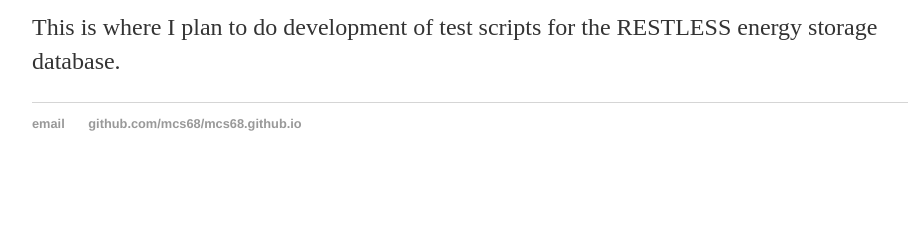
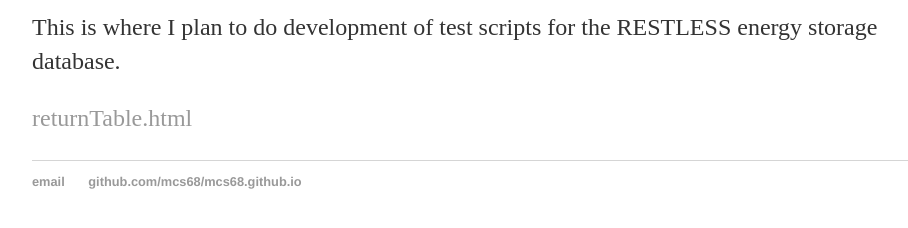
Before and after one commit to mcs68/mcs68.github.io, a plain HTML site: page index.html in a window 1280 px wide. Shown: the part 136-364 px from the top of the page, without its empty margins (160-1068 px from the left). Drawn offline with Linux system fonts and the light colour scheme.

Commit message:
Update index.html
Adding link to returnTable

```diff
--- a/index.html
+++ b/index.html
@@ -10,6 +10,7 @@
     		<div class="blurb">
         		<h1>Hi there!</h1>
 				<p>This is where I plan to do development of test scripts for the RESTLESS energy storage database.</p>
+				<p><a href="/test/returnTable">returnTable.html</a></p>
     		</div><!-- /.blurb -->
 		</div><!-- /.container -->
 		<footer>
```
